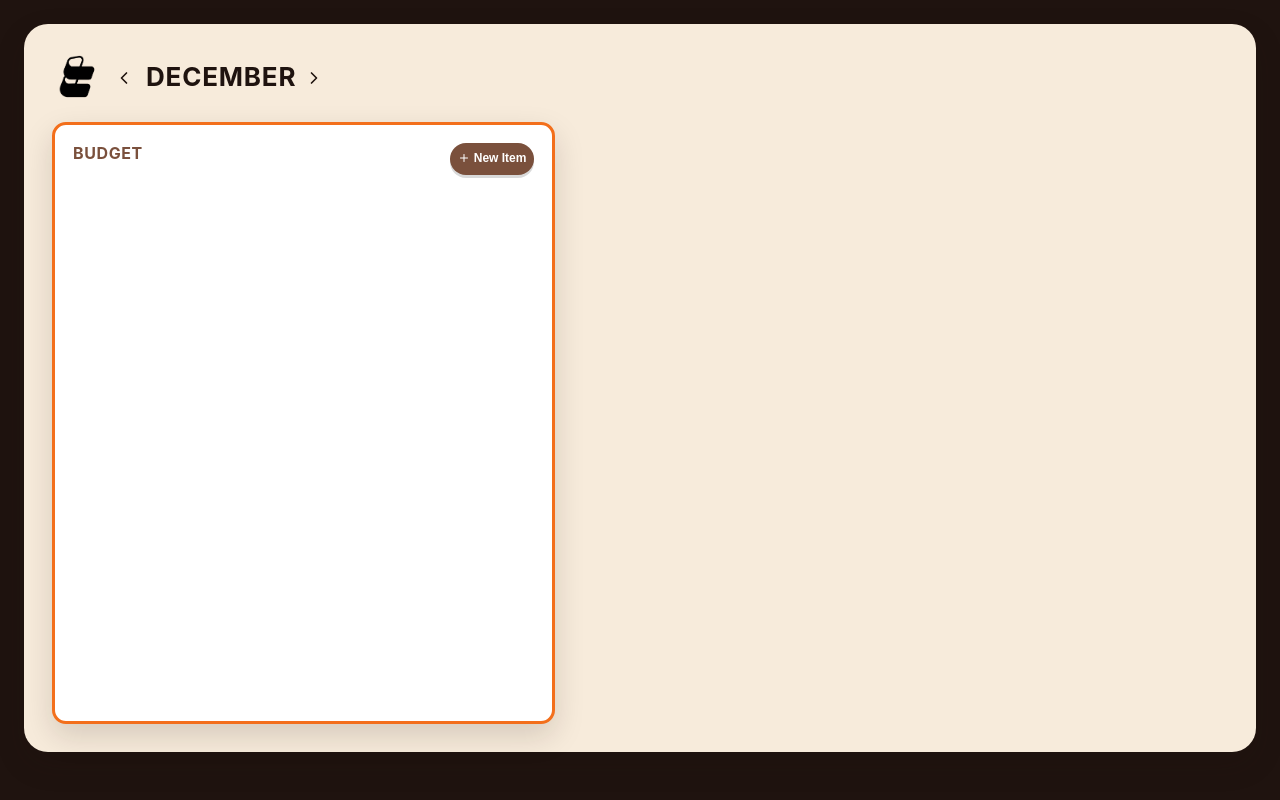
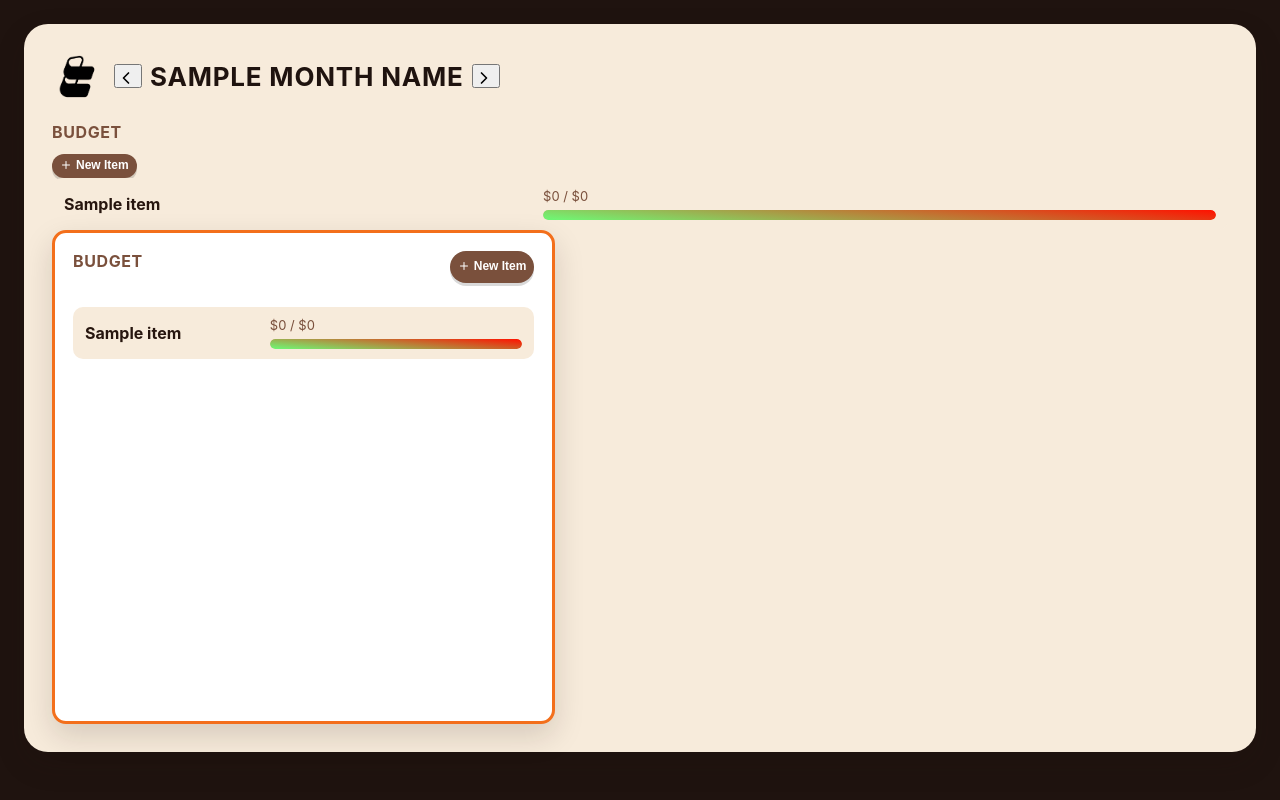
Before and after one commit to ayeniswe/butty, a FastAPI app: template apps/web/templates/index.html in a window 1280 px wide. Run offline with FastAPI, Linux system fonts and the light colour scheme; the template is opened without the code that fills it: most values are stand-ins (such as "Sample title", 1, 10 or a date in 2020); some libraries are stand-ins or nearby versions.

Commit message:
Add month navigation and filter budgets by month

```diff
--- a/api/service.py
+++ b/api/service.py
@@ -1,4 +1,6 @@
 # MARK: Imports
+from datetime import datetime
+
 from api.datasource.plaid_source import Plaid
 from api.datastore.base import DataStore
 from api.datastore.model import (
@@ -46,6 +48,9 @@
     def get_all_budgets(self):
         budgets = self.store.retrieve_budgets()
         return budgets
+
+    def filter_budgets(self, start: datetime, end: datetime):
+        return self.store.filter_budgets(start, end)
 
     def get_budget(self, id: int):
         budget = self.store.select_budget(id)
--- a/apps/web/main.py
+++ b/apps/web/main.py
@@ -1,5 +1,7 @@
 # MARK: Imports
+from calendar import month_name
 from contextlib import asynccontextmanager
+from datetime import date, datetime
 from typing import Annotated
 
 import uvicorn
@@ -47,6 +49,42 @@
     }
 
 
+def _month_context(
+    year: int | None = None, month: int | None = None, direction: str | None = None
+) -> dict:
+    today = date.today()
+    selected_year = year or today.year
+    selected_month = month or today.month
+
+    if direction == "prev":
+        if selected_month == 1:
+            selected_month = 12
+            selected_year -= 1
+        else:
+            selected_month -= 1
+    elif direction == "next":
+        if selected_month == 12:
+            selected_month = 1
+            selected_year += 1
+        else:
+            selected_month += 1
+
+    start = datetime(selected_year, selected_month, 1)
+    if selected_month == 12:
+        end = datetime(selected_year + 1, 1, 1)
+    else:
+        end = datetime(selected_year, selected_month + 1, 1)
+
+    return {
+        "month": selected_month,
+        "year": selected_year,
+        "start": start,
+        "end": end,
+        "month_name": month_name[selected_month],
+        "show_year": selected_year < today.year,
+    }
+
+
 # MARK: Root Routes
 
 
@@ -54,8 +92,37 @@
 def read_root(
     request: Request, service: Annotated[Service, Depends(get_service)]
 ) -> HTMLResponse:
+    month_ctx = _month_context()
     return templates.TemplateResponse(
-        "index.html", {"request": request, **_base_context(service)}
+        "index.html",
+        {
+            "request": request,
+            **_base_context(service),
+            **month_ctx,
+            "budgets": service.filter_budgets(month_ctx["start"], month_ctx["end"]),
+        },
+    )
+
+
+@root_router.get("/months", response_class=HTMLResponse)
+def change_month(
+    request: Request,
+    service: Annotated[Service, Depends(get_service)],
+    year: int,
+    month: int,
+    direction: str | None = None,
+) -> HTMLResponse:
+    month_ctx = _month_context(year, month, direction)
+    budgets = service.filter_budgets(month_ctx["start"], month_ctx["end"])
+
+    return templates.TemplateResponse(
+        "partials/month_header.html",
+        {
+            "request": request,
+            **month_ctx,
+            "budgets": budgets,
+            **_base_context(service),
+        },
     )
 
 
@@ -107,11 +174,20 @@
 
 @budget_router.get("", response_class=HTMLResponse)
 def budget_lines(
-    request: Request, service: Annotated[Service, Depends(get_service)]
+    request: Request,
+    service: Annotated[Service, Depends(get_service)],
+    year: int | None = None,
+    month: int | None = None,
 ) -> HTMLResponse:
+    month_ctx = _month_context(year, month)
     return templates.TemplateResponse(
         "partials/budget_lines.html",
-        {"request": request, "budgets": service.get_all_budgets()},
+        {
+            "request": request,
+            "budgets": service.filter_budgets(
+                month_ctx["start"], month_ctx["end"]
+            ),
+        },
     )
 
 
@@ -181,12 +257,21 @@
     request: Request,
     service: Annotated[Service, Depends(get_service)],
     id: int,
+    year: int | None = None,
+    month: int | None = None,
 ) -> HTMLResponse:
     service.delete_budget(id)
 
+    month_ctx = _month_context(year, month)
+
     return templates.TemplateResponse(
         "partials/budget_lines.html",
-        {"request": request, "budgets": service.get_all_budgets()},
+        {
+            "request": request,
+            "budgets": service.filter_budgets(
+                month_ctx["start"], month_ctx["end"]
+            ),
+        },
     )
 
 
--- a/apps/web/templates/index.html
+++ b/apps/web/templates/index.html
@@ -11,22 +11,15 @@
 
 <body>
   <main class="dashboard">
-    <header class="dashboard__header">
-      <div class="logo-circle"><img class="logo" src="/static/images/logo.png" alt="Logo" class="logo-circle__image"></div>
-      <h1 class="dashboard-header__month">
-                  <svg class="icon icon--medium" viewBox="0 0 24 24" aria-hidden="true">
-                <path d="M15 18l-6-6 6-6" fill="none" stroke="currentColor" stroke-width="2" stroke-linecap="round" stroke-linejoin="round" />
-            </svg>
-      December
-                  <svg class="icon icon--medium" viewBox="0 0 24 24" aria-hidden="true">
-                <path d="M9 6l6 6-6 6" fill="none" stroke="currentColor" stroke-width="2" stroke-linecap="round" stroke-linejoin="round" />
-            </svg>
-      </h1>
-    </header>
+    {% include "partials/month_header.html" %}
+    <form id="month-state">
+      <input type="hidden" name="year" value="{{ year }}">
+      <input type="hidden" name="month" value="{{ month }}">
+    </form>
     <section class="dashboard__body">
-      <aside class="budget-list" id="budget-lines-container" hx-get="/budgets" hx-trigger="load"
-        hx-target="#budget-lines-container" hx-swap="innerHTML"
+      <aside class="budget-list" id="budget-lines-container"
         hx-on="click: const form = document.querySelector('#budget-summary-create'); const button = document.querySelector('.budget-list-create');  if ( form.contains(event.target) || event.target.closest('.budget-list-create') ) return;  form.classList.remove('is-active'); button.classList.add('is-active'); ">
+        {% include "partials/budget_lines.html" %}
       </aside>
       <!-- <section class="detail-panel">
           <div class="summary-card" id="summary-card" hx-get="/summary" hx-trigger="load, every 15s" hx-target="#summary-card" hx-swap="innerHTML">
--- a/apps/web/templates/partials/budget/index.html
+++ b/apps/web/templates/partials/budget/index.html
@@ -1,6 +1,7 @@
 <div class="budget-list__items">
     <button class="pill pill--xsmall budget-back-button"
             hx-get="/budgets"
+            hx-include="#month-state"
             hx-target="#budget-lines-container"
             hx-swap="innerHTML">
         <span class="pill__content">
@@ -65,6 +66,7 @@
          id="budget-item-details-container"></div>
     <button class="pill pill--flex pill--danger"
             hx-delete="/budgets/{{ id }}"
+            hx-include="#month-state"
             hx-target="#budget-lines-container"
             hx-confirm="This will permanently delete this budget and its associations. This action cannot be undone. Are you sure?">
         <span class="pill__content">Delete</span>
--- /dev/null
+++ b/apps/web/templates/partials/month_header.html
@@ -0,0 +1,33 @@
+<header class="dashboard__header" id="month-header">
+  <div class="logo-circle"><img class="logo" src="/static/images/logo.png" alt="Logo" class="logo-circle__image"></div>
+  <h1 class="dashboard-header__month">
+    <button class="icon-button"
+            type="button"
+            hx-get="/months"
+            hx-target="#month-header"
+            hx-swap="outerHTML"
+            hx-vals='{"year": {{ year }}, "month": {{ month }}, "direction": "prev"}'>
+      <svg class="icon icon--medium" viewBox="0 0 24 24" aria-hidden="true">
+        <path d="M15 18l-6-6 6-6" fill="none" stroke="currentColor" stroke-width="2" stroke-linecap="round" stroke-linejoin="round" />
+      </svg>
+    </button>
+    {% if show_year %}{{ year }} {% endif %}{{ month_name }}
+    <button class="icon-button"
+            type="button"
+            hx-get="/months"
+            hx-target="#month-header"
+            hx-swap="outerHTML"
+            hx-vals='{"year": {{ year }}, "month": {{ month }}, "direction": "next"}'>
+      <svg class="icon icon--medium" viewBox="0 0 24 24" aria-hidden="true">
+        <path d="M9 6l6 6-6 6" fill="none" stroke="currentColor" stroke-width="2" stroke-linecap="round" stroke-linejoin="round" />
+      </svg>
+    </button>
+  </h1>
+</header>
+<form id="month-state" hx-swap-oob="true">
+  <input type="hidden" name="year" value="{{ year }}">
+  <input type="hidden" name="month" value="{{ month }}">
+</form>
+<div id="budget-lines-container" hx-swap-oob="innerHTML">
+  {% include "partials/budget_lines.html" %}
+</div>
```
